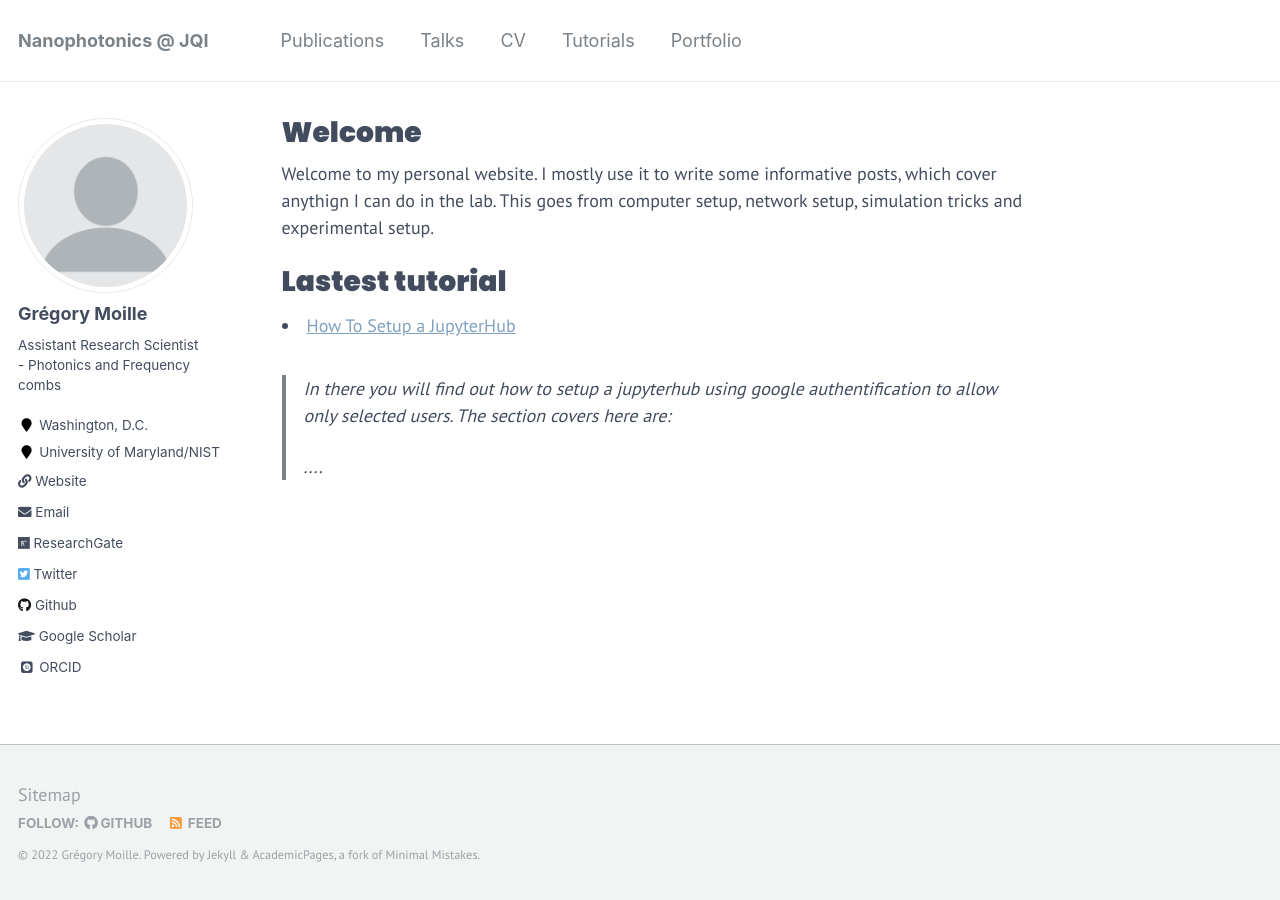
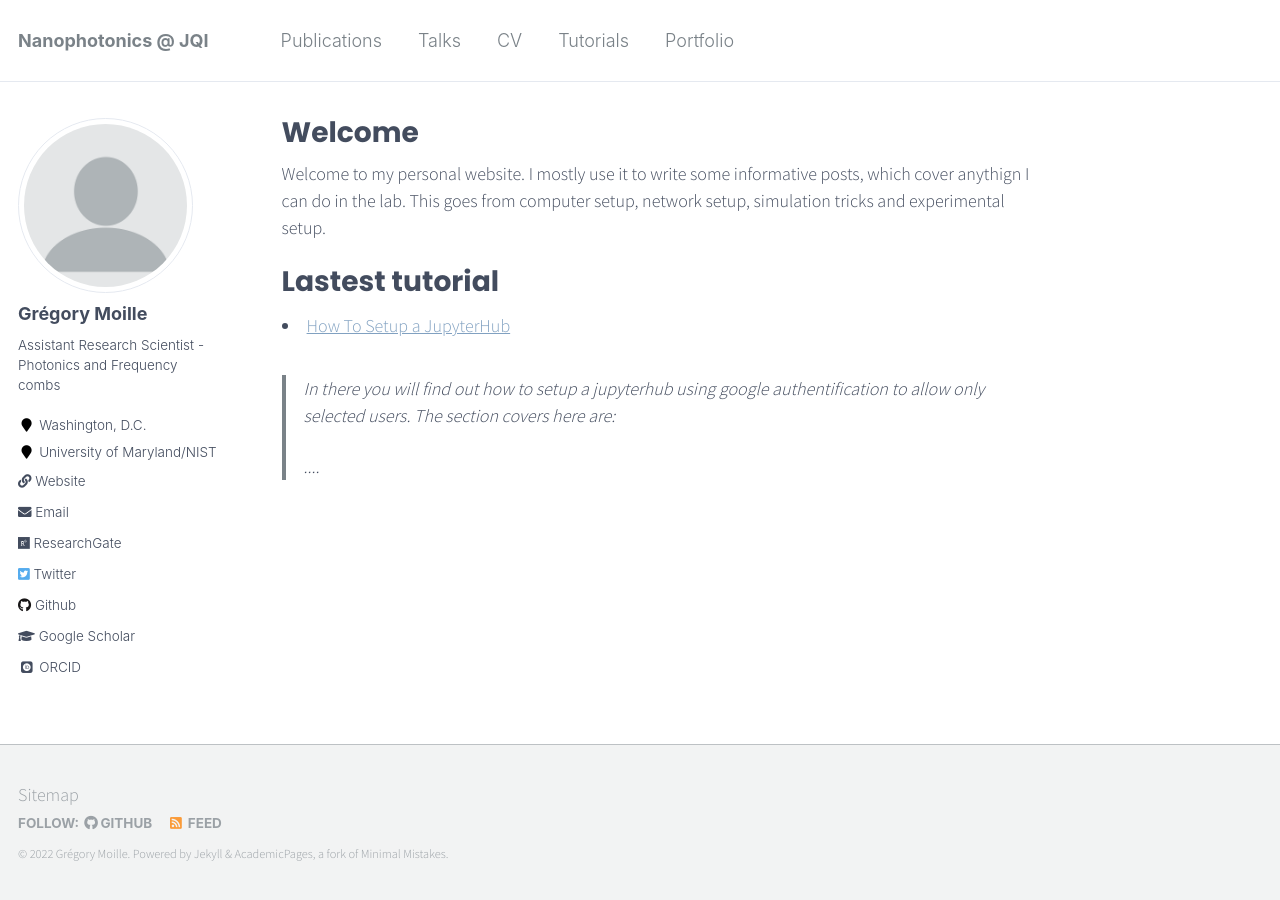
Before and after one commit to gregmoille/gregmoille.github.io, a Jekyll site: the page built from _pages/about.md, in a window 1280 px wide. Built offline with Jekyll 4.4.1, drawn with Linux system fonts in a browser that asks for light colours; some web fonts are replaced.

Commit message:
font again

```diff
--- a/_sass/_base.scss
+++ b/_sass/_base.scss
@@ -13,6 +13,7 @@ body {
   padding-bottom: 9em;
   color: $text-color;
   font-family: $global-font-family;
+  font-weight: 300;
   line-height: 1.5;
 
   &.overflow--hidden {
@@ -31,7 +32,7 @@ h1, h2, h3, h4, h5, h6 {
 h1 {
   margin-top: 0;
   font-size: $type-size-3;
-  font-weight: 900;
+  font-weight: 700;
 }
 
 h2 {
--- a/_sass/_variables.scss
+++ b/_sass/_variables.scss
@@ -5,13 +5,13 @@
 /*
    Typography
    ========================================================================== */
-@import url(//fonts.googleapis.com/css?family=Source+Sans+Pro);
 @import url(//fonts.googleapis.com/css?family=Dongle);
 @import url(//fonts.googleapis.com/css?family=Roboto+Condensed);
 @import url(//fonts.googleapis.com/css?family=Fondamento);
 @import url(//fonts.googleapis.com/css?family=PT+Serif);
 @import url(//fonts.googleapis.com/css?family=PT+Sans);
 @import url(//fonts.googleapis.com/css?family=Poppins:100,200,300,400,500,600,700,900);
+@import url(//fonts.googleapis.com/css?family=Source+Sans+Pro:200,300,400,500,600,700,900);
 
 
 
@@ -38,7 +38,7 @@ $calisto                    : "Calisto MT", serif;
 $garamond                   : Garamond, serif;
 
 // $global-font-family         : "PT Serif";
-$global-font-family         : "PT Sans";
+$global-font-family         : "Source Sans Pro";
 $header-font-family         : "Poppins";
 $caption-font-family        : $serif;
 
```
